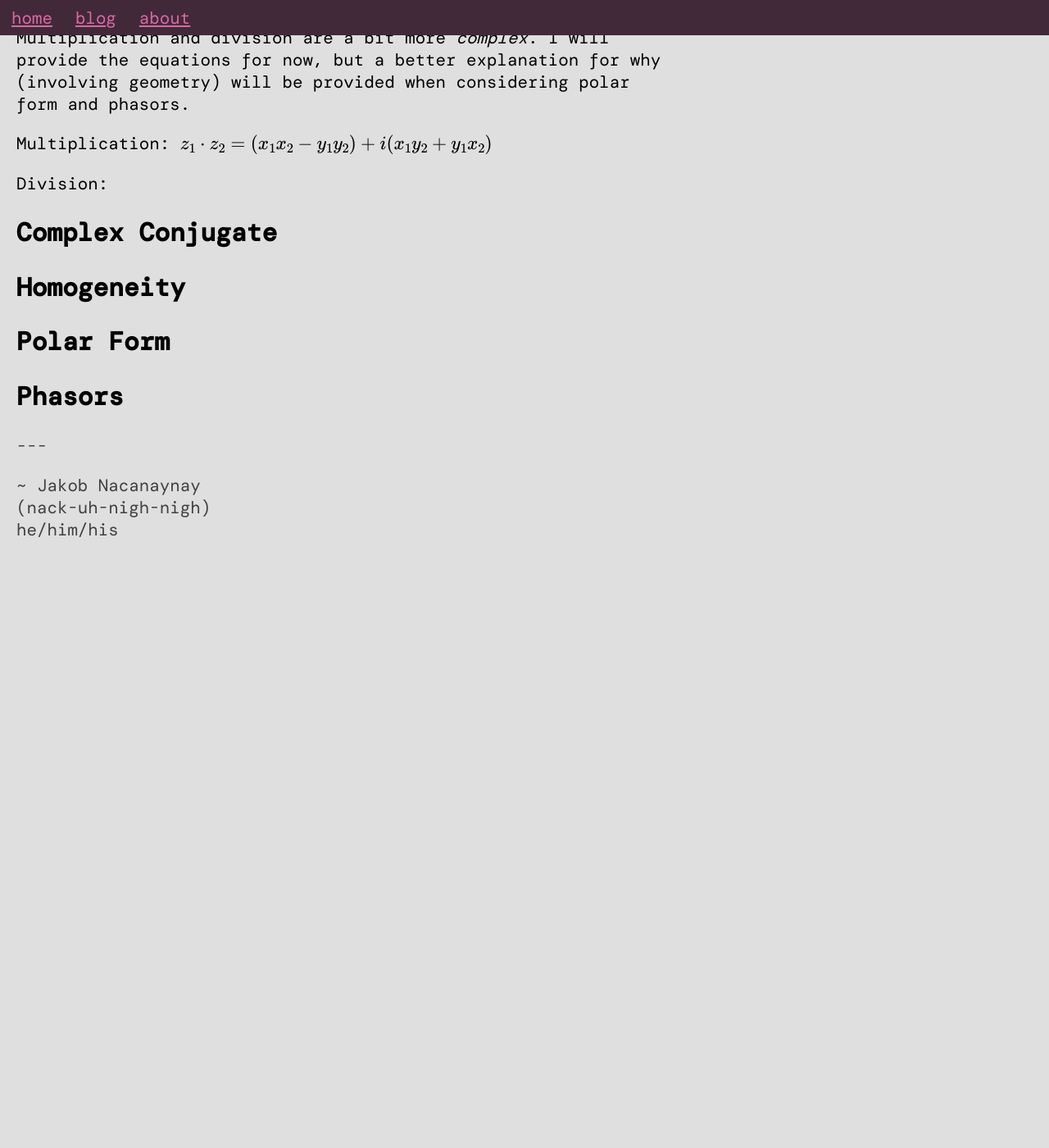
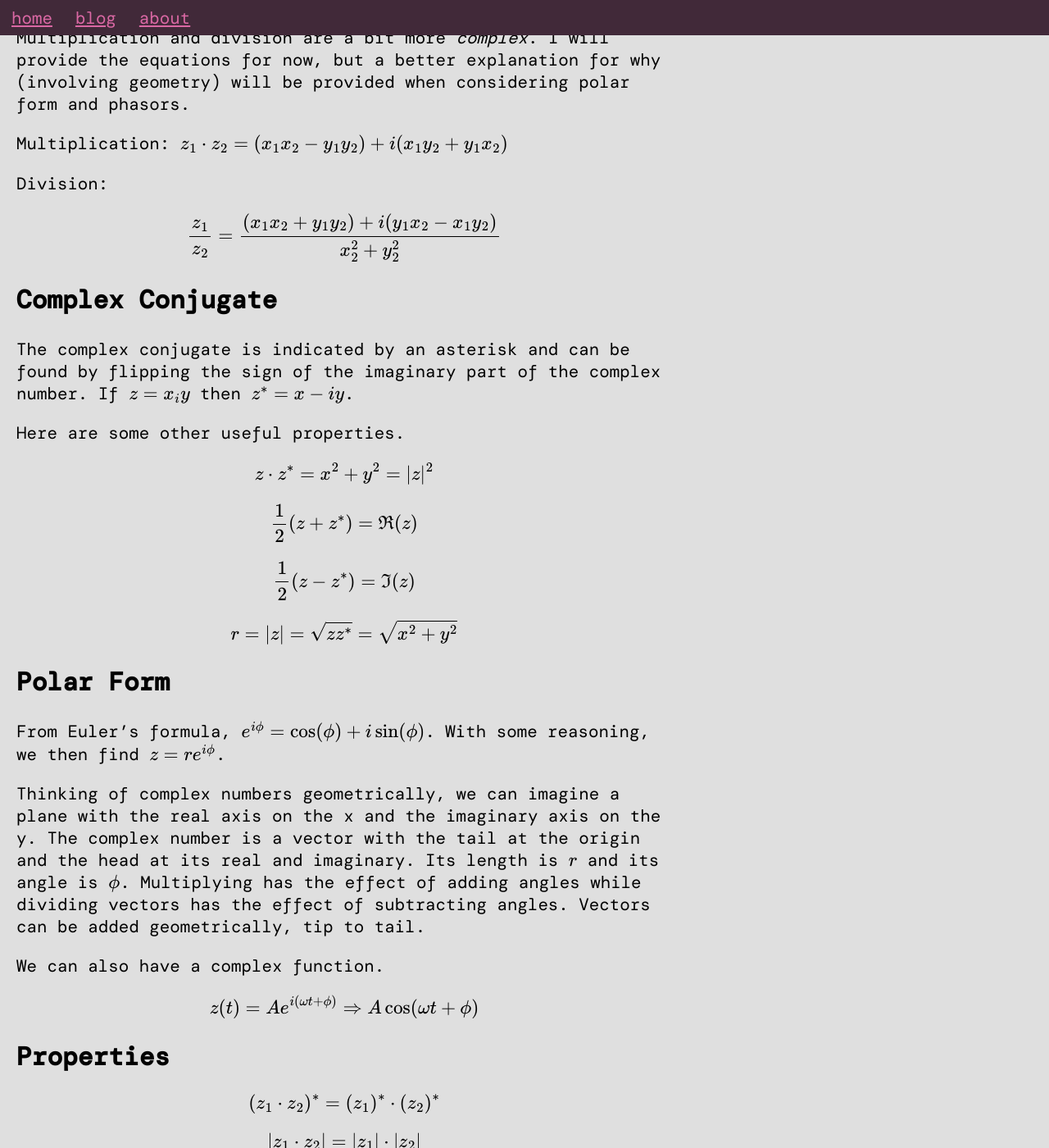
Before and after one commit to j-nac/j-nac.github.io, a Jekyll site: the page built from _posts/phys2214/2025-08-29-complex-analysis.md, in a window 1280 px wide and 1400 px high, scrolled down 482 px. Shown: the whole window at 82% size. Built offline with Jekyll 4.4.1, drawn with Linux system fonts in a browser that asks for light colours; some web fonts are replaced; before the commit the page ends 1162 px from its top, so only the background shows below that.

Commit message:
Add physics updates

```diff
--- a/_posts/2025-08-29-complex-analysis.md
+++ /dev/null
@@ -1,31 +0,0 @@
----
-layout: post
-title: Complex Analysis
-tags: phys phys2214
----
-
-{% include mailinfo.html from="Jakob Nacanaynay <jn567@cornell.edu>" to="You <anyone@out.there>" date="August 29, 2025, 7:49 PM" subject="Complex Analysis" %}
-
-## Basic Operations
-
-Consider complex numbers $z_1 = x_1+iy_1$ and $z_2 = x_2+iy_2$.
-
-For addition and subtraction, simply combine like terms.
-
-Addition: $z_1 + z_2 = x_1+x_2 + i(y_1+y_2)$
-
-Subtraction: $z_1 - z_2 = x_1-x_2 + i(y_1-y_2)$
-
-Multiplication and division are a bit more *complex*. I will provide the equations for now, but a better explanation for why (involving geometry) will be provided when considering polar form and phasors.
-
-Multiplication: $z_1 \cdot z_2 = (x_1x_2-y_1y_2)+i(x_1y_2+y_1x_2)$
-
-Division:
-
-## Complex Conjugate
-
-## Homogeneity
-
-## Polar Form
-
-## Phasors
--- /dev/null
+++ b/_posts/phys2214/2025-08-29-complex-analysis.md
@@ -0,0 +1,55 @@
+---
+layout: post
+title: Complex Analysis
+tags: phys phys2214
+---
+
+{% include mailinfo.html from="Jakob Nacanaynay <jn567@cornell.edu>" to="You <anyone@out.there>" date="August 29, 2025, 7:49 PM" subject="Complex Analysis" %}
+
+## Basic Operations
+
+Consider complex numbers $z_1 = x_1+iy_1$ and $z_2 = x_2+iy_2$.
+
+For addition and subtraction, simply combine like terms.
+
+Addition: $z_1 + z_2 = x_1+x_2 + i(y_1+y_2)$
+
+Subtraction: $z_1 - z_2 = x_1-x_2 + i(y_1-y_2)$
+
+Multiplication and division are a bit more *complex*. I will provide the equations for now, but a better explanation for why (involving geometry) will be provided when considering polar form and phasors.
+
+Multiplication: $z_1 \cdot z_2 = (x_1x_2-y_1y_2)+i(x_1y_2+y_1x_2)$
+
+Division:
+
+$$ \frac{z_1}{z_2} = \frac{(x_1x_2+y_1y_2)+i(y_1x_2-x_1y_2)}{x_2^2+y_2^2} $$
+
+## Complex Conjugate
+
+The complex conjugate is indicated by an asterisk and can be found by flipping the sign of the imaginary part of the complex number. If $z = x_iy$ then $z^\ast = x - iy$.
+
+Here are some other useful properties.
+
+$$ z\cdot z^\ast = x^2+y^2 = |z|^2  $$
+
+$$ \frac{1}{2}(z+z^\ast) = \Re(z) $$
+
+$$ \frac{1}{2}(z-z^\ast) = \Im(z) $$
+
+$$ r = |z| = \sqrt{zz^\ast} = \sqrt{x^2+y^2} $$
+
+## Polar Form
+
+From Euler's formula, $e^{i\phi}=\cos(\phi)+i\sin(\phi)$. With some reasoning, we then find $z = re^{i\phi}$.
+
+Thinking of complex numbers geometrically, we can imagine a plane with the real axis on the x and the imaginary axis on the y. The complex number is a vector with the tail at the origin and the head at its real and imaginary. Its length is $r$ and its angle is $\phi$. Multiplying has the effect of adding angles while dividing vectors has the effect of subtracting angles. Vectors can be added geometrically, tip to tail.
+
+We can also have a complex function.
+
+$$ z(t) = Ae^{i(\omega t + \phi)} \Rightarrow A\cos(\omega t + \phi) $$
+
+## Properties
+
+$$ (z_1\cdot z_2)^\ast = (z_1)^\ast\cdot(z_2)^\ast $$
+
+$$ |z_1\cdot z_2| = |z_1|\cdot|z_2| $$
```
Also changed, not shown: _posts/2025-08-26-ece-2300.md (+1 -1 lines), _posts/2025-08-28-phys-2214.md (+2 -2 lines), _posts/ece2300/2025-08-30-mosfets.md (renamed from _posts/2025-08-30-mosfets.md), _posts/phys2214/2025-08-28-damped-oscillations.md (renamed from _posts/2025-08-28-damped-oscillations.md).
